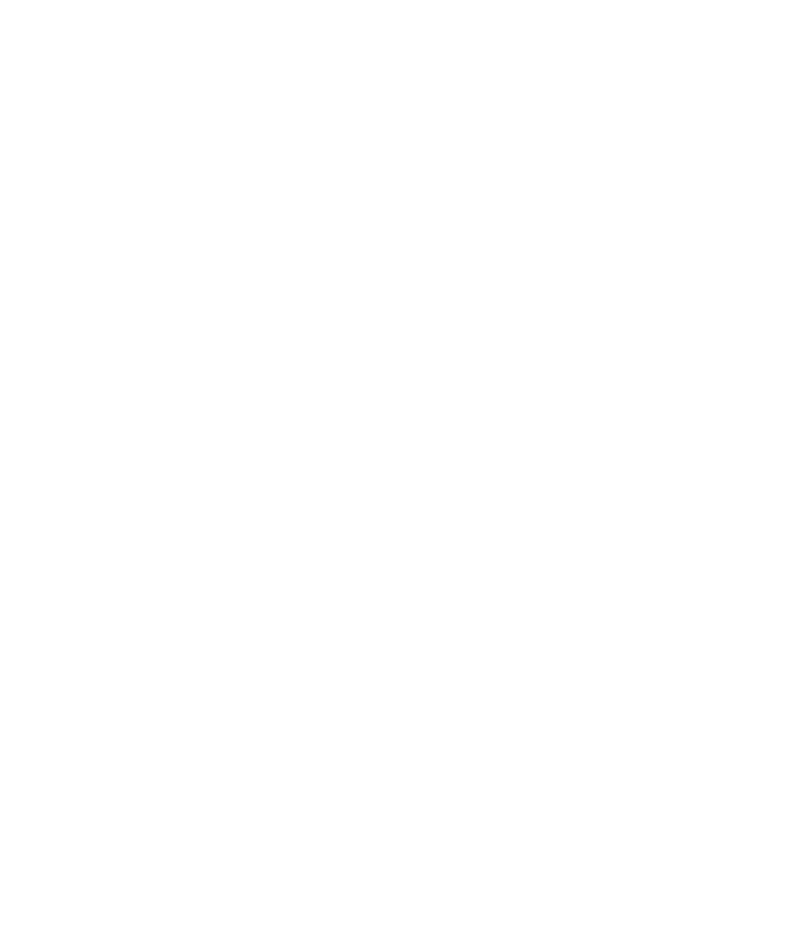
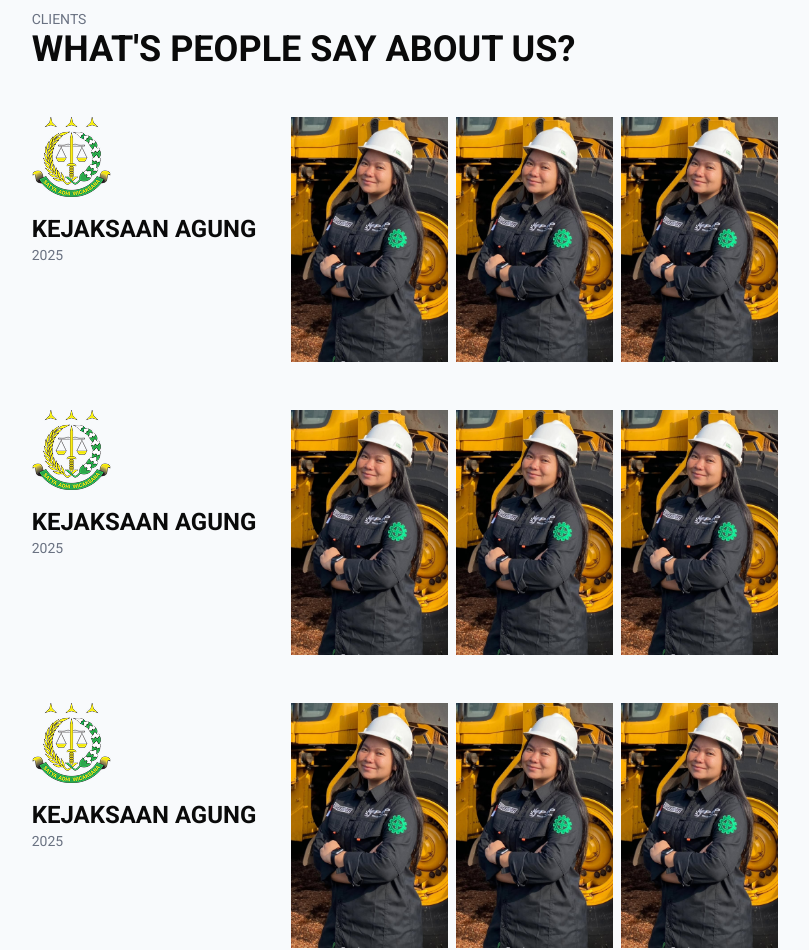
Before and after one commit to Amoebajelek/bradwearindonesia, a Next.js app: page /clients in a window 1280 px wide. Shown: the part 143-1093 px from the top of the page, without its empty margins (235-1044 px from the left). Before the commit the page ends 800 px from the top, so only its background shows below. Built offline with nearby package versions, Linux system fonts and the light colour scheme.

Commit message:
add contents

```diff
--- a/app/(pages)/clients/page.tsx
+++ b/app/(pages)/clients/page.tsx
@@ -1,12 +1,188 @@
+import Footer from "@/app/_components/Footer";
 import Navbar from "@/app/_components/Navbar";
+
+import Image from "next/image";
 
 export default function page() {
   return (
-    <div className="flex flex-col w-full min-h-screen bg-white">
+    <div className="flex flex-col w-full min-h-lvh bg-slate-50">
+      {/* Navbar */}
       <Navbar />
-      <div className="flex flex-col text-black px-20 py-12">
-        <p>clients page</p>
+      {/* End Navbar */}
+      {/* Contents */}
+      <div className="flex flex-col h-full w-full px-6 py-12 lg:p-20 items-center gap-12">
+        {/* Title */}
+        <div className="flex w-full md:w-10/12 lg:w-8/12">
+          <div className="flex flex-col gap-0">
+            <p className="uppercase text-xs lg:text-sm font-regular text-gray-500">
+              Clients
+            </p>
+            <h2 className="uppercase text-2xl lg:text-4xl font-bold">
+              WHAT&apos;S PEOPLE SAY ABOUT US?
+            </h2>
+          </div>
+        </div>
+        {/* End Title */}
+        {/* Client 1 */}
+        <div className="flex flex-col lg:flex-row w-full md:w-10/12 lg:w-8/12 justify-center gap-4">
+          {/* Title */}
+          <div className="flex flex-row lg:flex-col gap-4 w-full lg:w-4/12">
+            <div className="flex w-20 h-20">
+              <Image
+                src="/client-1.png"
+                alt="Kejaksaan Agung"
+                height={24}
+                width={80}
+                loading="lazy"
+                className="object-contain"
+              />
+            </div>
+            <div className="flex flex-col gap-0 justify-center">
+              <h2 className="uppercase text-xl lg:text-2xl font-bold">
+                Kejaksaan Agung
+              </h2>
+              <p className="uppercase text-xs lg:text-sm font-regular text-gray-500">
+                2025
+              </p>
+            </div>
+          </div>
+          {/* End Title */}
+          <div className="grid grid-cols-1 md:grid-cols-3 gap-2 w-full lg:w-8/12">
+            <Image
+              src="/Carousel-1.webp"
+              alt="Kejaksaan Agung"
+              height={24}
+              width={240}
+              loading="lazy"
+              className="object-contain"
+            />
+            <Image
+              src="/Carousel-1.webp"
+              alt="Kejaksaan Agung"
+              height={24}
+              width={240}
+              loading="lazy"
+              className="object-contain"
+            />
+            <Image
+              src="/Carousel-1.webp"
+              alt="Kejaksaan Agung"
+              height={24}
+              width={240}
+              loading="lazy"
+              className="object-contain"
+            />
+          </div>
+        </div>
+        {/* End Client 1 */}
+        {/* Client 1 */}
+        <div className="flex flex-col lg:flex-row w-full md:w-10/12 lg:w-8/12 justify-center gap-4">
+          {/* Title */}
+          <div className="flex flex-row lg:flex-col gap-4 w-full lg:w-4/12">
+            <div className="flex w-20 h-20">
+              <Image
+                src="/client-1.png"
+                alt="Kejaksaan Agung"
+                height={24}
+                width={80}
+                loading="lazy"
+                className="object-contain"
+              />
+            </div>
+            <div className="flex flex-col gap-0 justify-center">
+              <h2 className="uppercase text-xl lg:text-2xl font-bold">
+                Kejaksaan Agung
+              </h2>
+              <p className="uppercase text-xs lg:text-sm font-regular text-gray-500">
+                2025
+              </p>
+            </div>
+          </div>
+          {/* End Title */}
+          <div className="grid grid-cols-1 md:grid-cols-3 gap-2 w-full lg:w-8/12">
+            <Image
+              src="/Carousel-1.webp"
+              alt="Kejaksaan Agung"
+              height={24}
+              width={240}
+              loading="lazy"
+              className="object-contain"
+            />
+            <Image
+              src="/Carousel-1.webp"
+              alt="Kejaksaan Agung"
+              height={24}
+              width={240}
+              loading="lazy"
+              className="object-contain"
+            />
+            <Image
+              src="/Carousel-1.webp"
+              alt="Kejaksaan Agung"
+              height={24}
+              width={240}
+              loading="lazy"
+              className="object-contain"
+            />
+          </div>
+        </div>
+        {/* End Client 1 */}
+        {/* Client 1 */}
+        <div className="flex flex-col lg:flex-row w-full md:w-10/12 lg:w-8/12 justify-center gap-4">
+          {/* Title */}
+          <div className="flex flex-row lg:flex-col gap-4 w-full lg:w-4/12">
+            <div className="flex w-20 h-20">
+              <Image
+                src="/client-1.png"
+                alt="Kejaksaan Agung"
+                height={24}
+                width={80}
+                loading="lazy"
+                className="object-contain"
+              />
+            </div>
+            <div className="flex flex-col gap-0 justify-center">
+              <h2 className="uppercase text-xl lg:text-2xl font-bold">
+                Kejaksaan Agung
+              </h2>
+              <p className="uppercase text-xs lg:text-sm font-regular text-gray-500">
+                2025
+              </p>
+            </div>
+          </div>
+          {/* End Title */}
+          <div className="grid grid-cols-1 md:grid-cols-3 gap-2 w-full lg:w-8/12">
+            <Image
+              src="/Carousel-1.webp"
+              alt="Kejaksaan Agung"
+              height={24}
+              width={240}
+              loading="lazy"
+              className="object-contain"
+            />
+            <Image
+              src="/Carousel-1.webp"
+              alt="Kejaksaan Agung"
+              height={24}
+              width={240}
+              loading="lazy"
+              className="object-contain"
+            />
+            <Image
+              src="/Carousel-1.webp"
+              alt="Kejaksaan Agung"
+              height={24}
+              width={240}
+              loading="lazy"
+              className="object-contain"
+            />
+          </div>
+        </div>
+        {/* End Client 1 */}
       </div>
+      {/* Footer */}
+      <Footer />
+      {/* End Footer */}
     </div>
   );
 }
```
